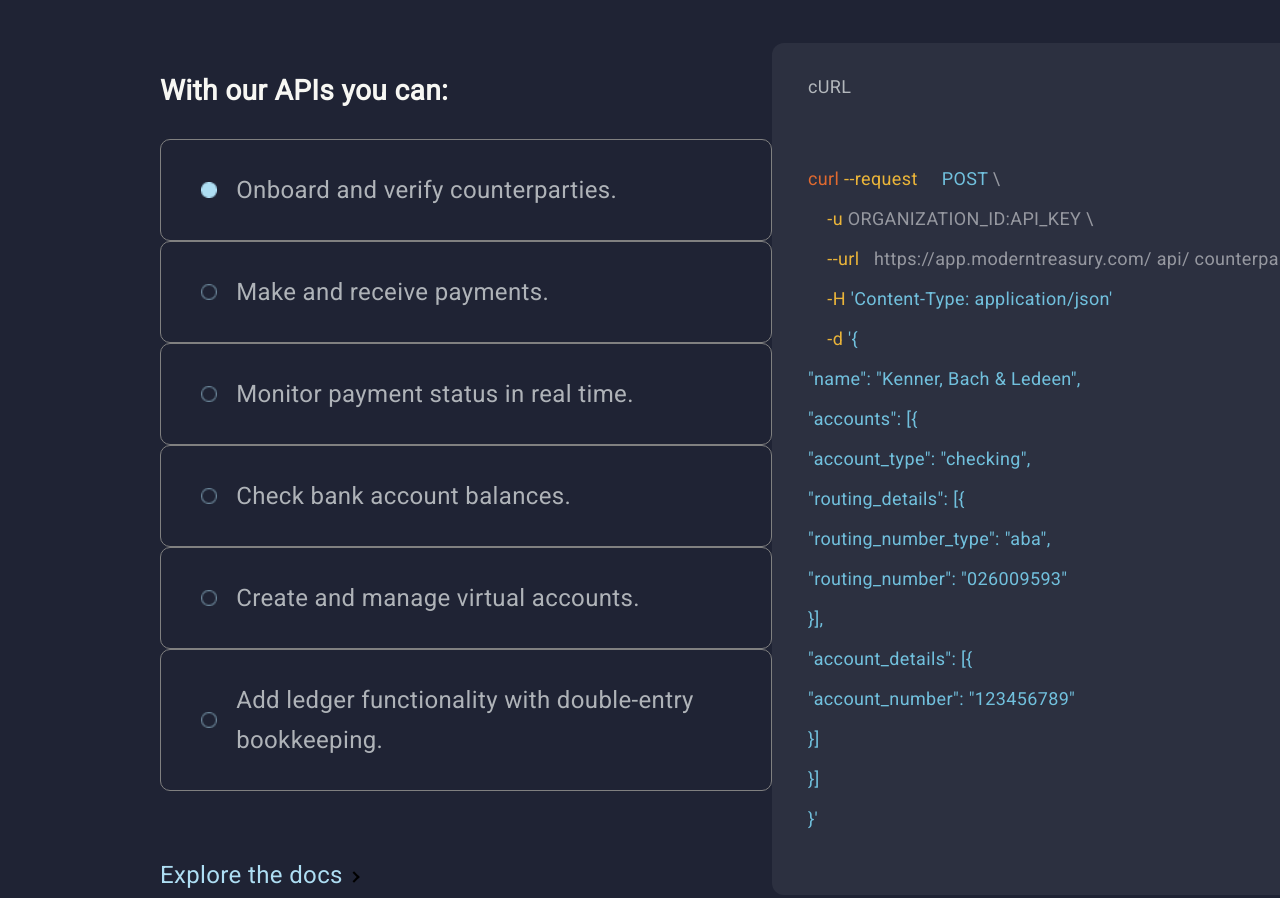
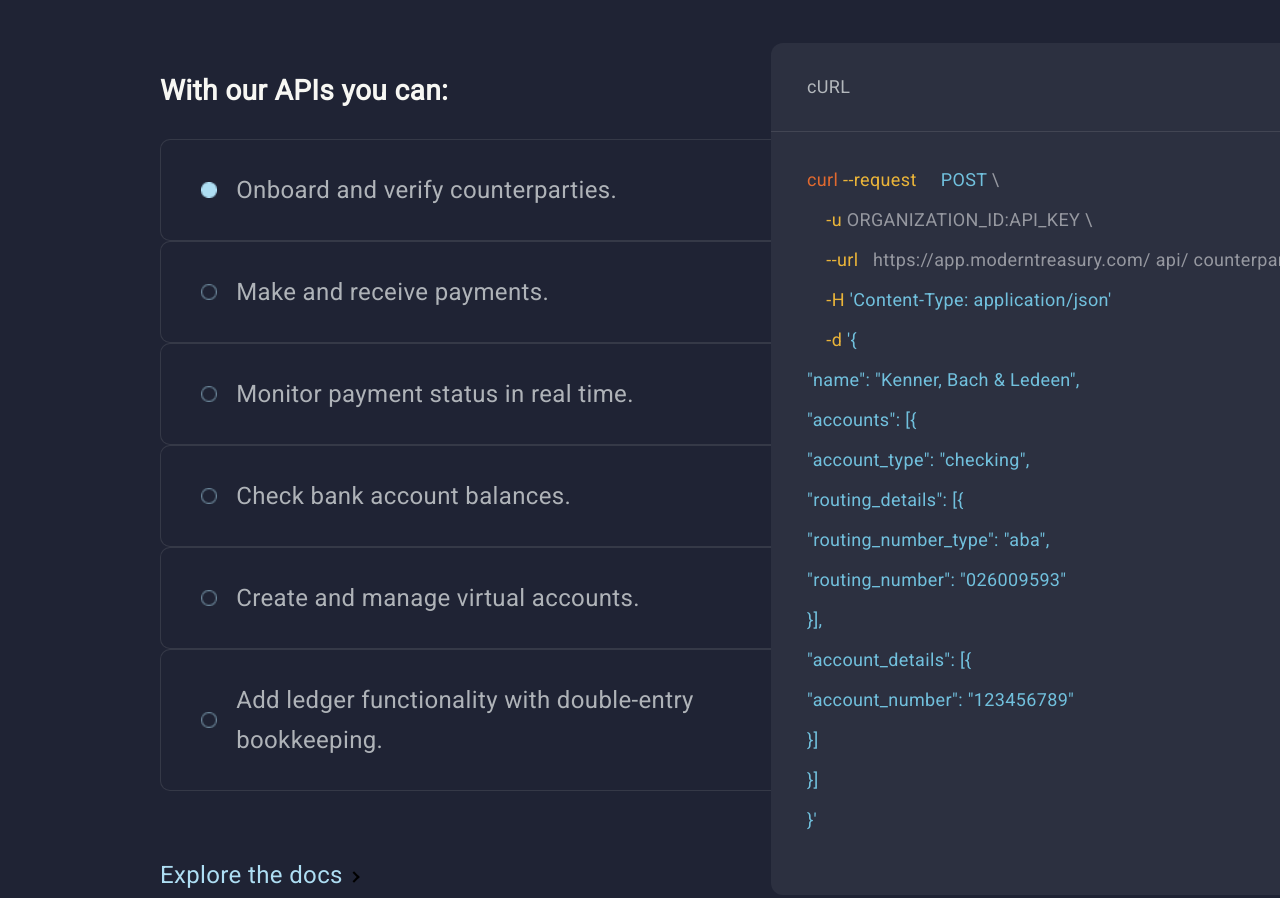
Before and after one commit to zDarKraDz/Kekler, a plain HTML site: page index.html in a window 1280 px wide. Shown: the part 5680-6578 px from the top of the page. Drawn offline with Linux system fonts and the light colour scheme.

Commit message:
Update main.css

```diff
--- a/css/main.css
+++ b/css/main.css
@@ -458,9 +458,10 @@ ul,li {
 	width: 16px;
 }
 .borders{
-	border: 1px solid gray;
+	border: 1px solid rgba(247, 247, 243, 0.1);
+	border-right: 0px;
 	width: 610px;
-	border-radius: 10px;
+	border-radius: 10px 0 0 10px ;
 }
 .height{
 	margin-top: 30px;
@@ -488,6 +489,7 @@ ul,li {
 	display: grid;
 	grid-template-columns: repeat(2, 1fr);
 	column-gap: 800px;
+	border-bottom: 1px solid rgba(247, 247, 243, 0.1);;
 }
 .bg-code{
 	background-color: rgba(255, 255, 255, 0.06);
@@ -602,6 +604,7 @@ ul,li {
 	background-color: #202424;
 	display: flex;
 	width: 100%;
+	border-top: 1px solid rgba(247, 247, 243, 0.1);
 }
 .footer-logo{
 	display: flex;
```
